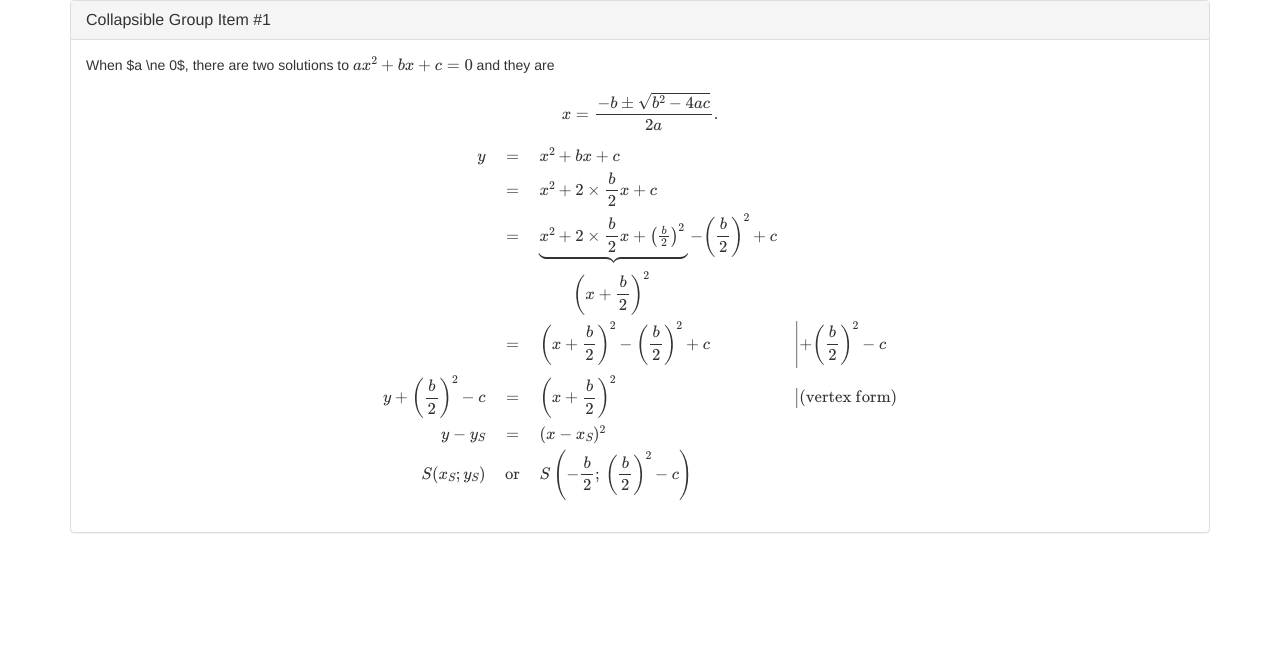
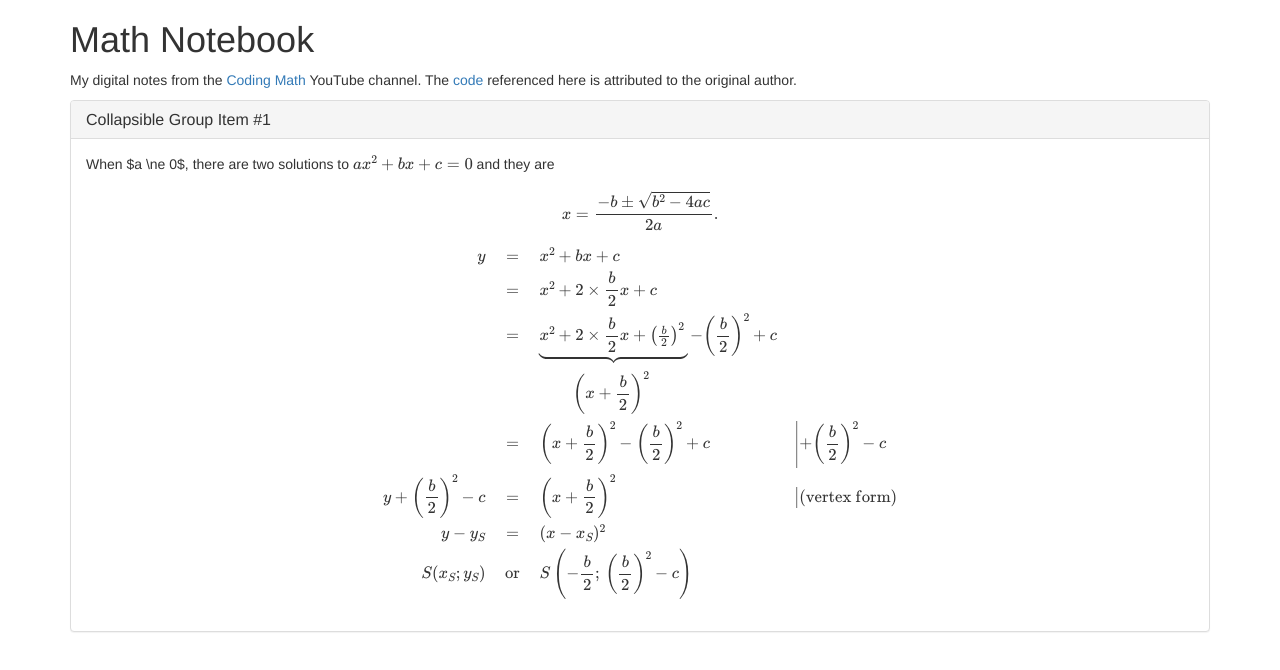
Before and after one commit to twje/coding_math, a plain HTML site: page index.html in a window 1280 px wide. Drawn offline with nearby package versions, Linux system fonts and the light colour scheme; some packages are replaced by stand-ins of ours.

Commit message:
update index

```diff
--- a/index.html
+++ b/index.html
@@ -16,6 +16,9 @@
 
 <body>
     <div class="container">
+        <p class="h1">Math Notebook</p>
+        <p>My digital notes from the <a href="https://www.youtube.com/watch?v=75Cbkoo4Gwg">Coding Math</a> YouTube channel. The <a href="https://github.com/bit101/CodingMath">code</a> referenced here is attributed to the original author.</p>
+
         <div class="panel-group" id="accordion">
             <div class="panel panel-default">
                 <div class="panel-heading">
```
Also changed, not shown: src/index.html (added).
